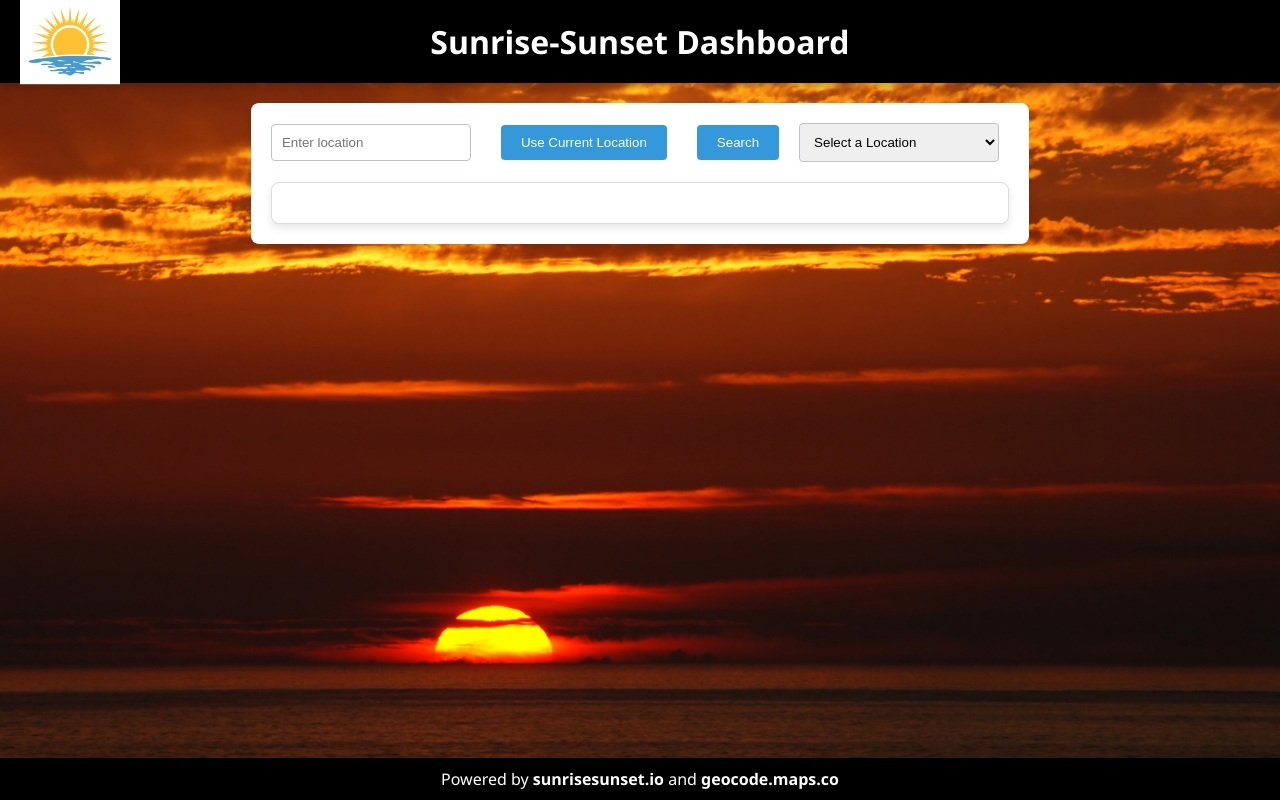
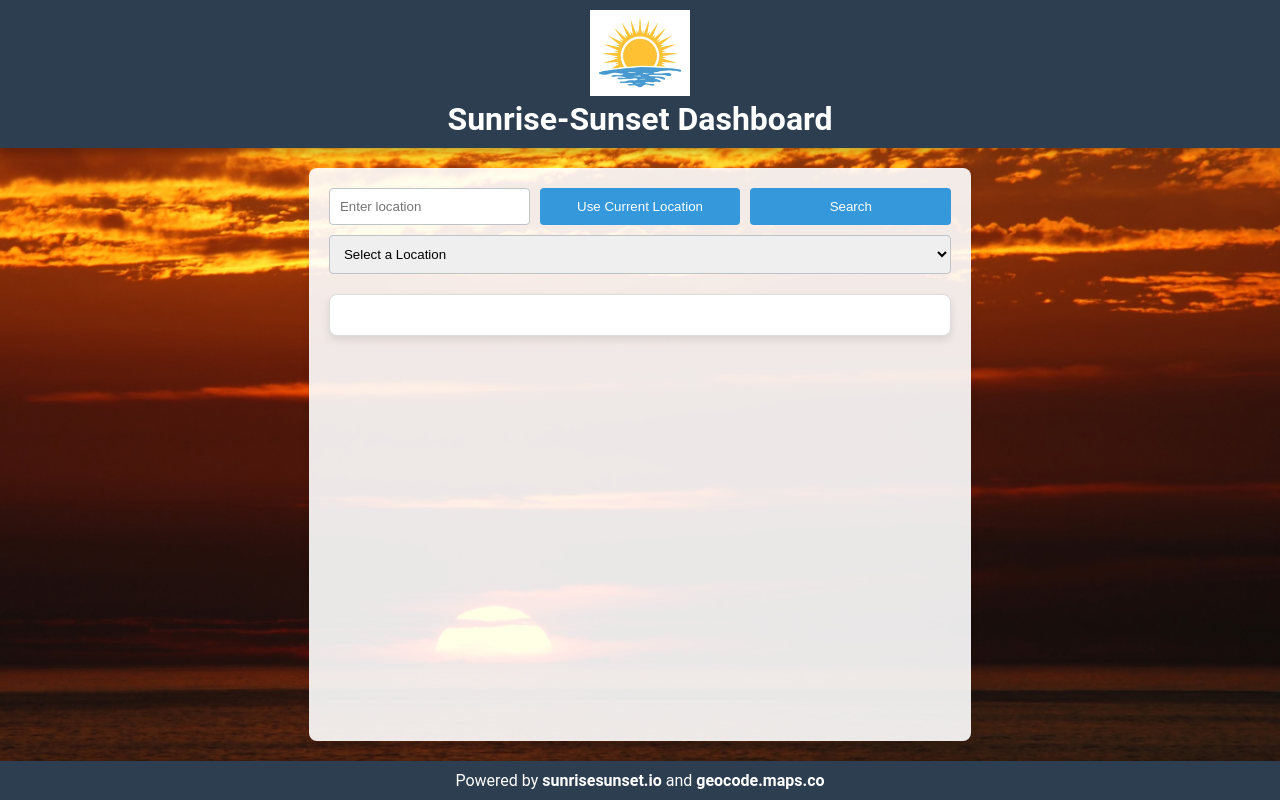
Before and after one commit to RohithNayak9/ITMD541-4, a plain HTML site: page index.html in a window 1280 px wide. Drawn offline with Linux system fonts and the light colour scheme.

Commit message:
Update styles.css

```diff
--- a/styles.css
+++ b/styles.css
@@ -1,79 +1,95 @@
-* {
+ * {
     margin: 0;
     padding: 0;
     box-sizing: border-box;
 }
 
+html, body {
+    height: 100%;
+    margin: 0;
+}
+
 body {
-    font-family: 'Segoe UI', Tahoma, Geneva, Verdana, sans-serif;
+    font-family: 'Roboto', sans-serif;
     background-color: #f4f4f4;
+    color: #333;
+    background-image: url('sunset.jpg');
+    background-size: cover;
+    background-position: center;
+    background-repeat: no-repeat;
+    min-height: 100vh;
+    display: flex;
+    flex-direction: column;
 }
 
 header {
     background-color: #2c3e50;
     color: white;
-    padding: 20px;
+    padding: 10px 20px;
     text-align: center;
     box-shadow: 0 4px 8px rgba(0, 0, 0, 0.2);
 }
 
+
+.header-content {
+    display: flex;
+    align-items: center;
+    justify-content: center;
+}
+
+
+h1 {
+    margin: 0;
+}
+
+
 main {
-    display: grid;
-    grid-template-rows: auto 1fr; /* Header and content area */
     max-width: 800px;
     margin: 20px auto;
-    background-color: #ffffff;
+    padding: 20px;
+    background-color: rgba(255, 255, 255, 0.9);
     border-radius: 8px;
     box-shadow: 0 4px 8px rgba(0, 0, 0, 0.1);
-    padding: 20px;
+    flex: 1 0 auto;
 }
+
+#locationForm > * {
+    flex: 1 1 200px;
+}
+
 
 #locationForm {
     display: flex;
+    flex-wrap: wrap;
     gap: 10px;
+    justify-content: center;
 }
 
-#locationInput {
+
+#locationInput, #topCapitals {
     padding: 10px;
-    margin-right: 10px;
-    width: 200px;
+    width: 100%;
     border: 1px solid #bdc3c7;
     border-radius: 4px;
     transition: border-color 0.3s ease;
 }
 
-#locationInput:focus {
-    border-color: #3498db;
-}
-
-#capitalDropdown {
-    padding: 10px;
-    margin-right: 10px;
-    width: 200px;
-    border: 1px solid #bdc3c7;
-    border-radius: 4px;
-    transition: border-color 0.3s ease;
-}
-
-#capitalDropdown:focus {
-    border-color: #3498db;
-}
 
 button {
     padding: 10px 20px;
-    margin-left: 10px;
-    margin-right: 10px;
     background-color: #3498db;
     color: white;
     border: none;
     border-radius: 4px;
     cursor: pointer;
     transition: background-color 0.3s ease;
+    width: 100%;
 }
 
 button:hover {
     background-color: #2980b9;
 }
+
 
 #resultContainer {
     border: 1px solid #ddd;
@@ -81,30 +97,20 @@ button:hover {
     padding: 20px;
     background-color: #fff;
     box-shadow: 0 4px 8px rgba(0, 0, 0, 0.1);
+    margin-top: 20px;
 }
 
-#resultContainer p {
-    margin-bottom: 10px;
-}
-
-/* Your existing styles */
-
-/* Add this to your existing CSS */
-.locationTitle {
-    margin-bottom: 10px;
-    color: #333;
-}
 
 .resultTable {
     width: 100%;
     border-collapse: collapse;
     margin-top: 20px;
+    text-align: center;
 }
 
 .resultTable th, .resultTable td {
     border: 1px solid #ddd;
     padding: 8px;
-    text-align: left;
 }
 
 .resultTable th {
@@ -112,46 +118,19 @@ button:hover {
 }
 
 
+
+
 footer {
     background-color: #2c3e50;
     color: white;
     padding: 10px;
     text-align: center;
-    position: fixed;
+    position: relative;
     bottom: 0;
     width: 100%;
     box-shadow: 0 -4px 8px rgba(0, 0, 0, 0.2);
-}
+    flex-shrink: 0;
 
-/* Add this to your existing CSS */
-
-.resultTable {
-    width: 100%;
-    border-collapse: collapse;
-    margin-top: 20px;
-}
-
-.resultTable th, .resultTable td {
-    border: 1px solid #ddd;
-    padding: 8px;
-    text-align: left;
-}
-
-.resultTable th {
-    background-color: #f2f2f2;
-}
-
-/* Your existing styles */
-
-footer {
-    background-color: #000000;
-    color: white;
-    padding: 10px;
-    text-align: center;
-    position: fixed;
-    bottom: 0;
-    width: 100%;
-    box-shadow: 0 -4px 8px rgba(0, 0, 0, 0.2);
 }
 
 footer a {
@@ -164,86 +143,28 @@ footer a:hover {
     text-decoration: underline;
 }
 
-/* Your existing styles */
-
-header {
-    background-color: #000000;
-    color: white;
-    padding: 20px;
-    text-align: center;
-    box-shadow: 0 4px 8px rgba(0, 0, 0, 0.2);
-    position: relative; /* Added for positioning the logo */
-}
-
 #logo {
-    max-width: 100px; /* Adjust the width as needed */
-    position: absolute;
-    left: 20px;
-    top: 50%;
-    transform: translateY(-50%);
-}
-
-/* ... your existing styles ... */
-
-/* Add this to your existing CSS */
-.locationTitle {
-    margin-bottom: 10px;
-    color: #333;
+    max-width: 100px;
 }
 
 
-.resultTable {
-    width: 100%;
-    border-collapse: collapse;
-    margin-top: 20px;
-    margin-left: auto;
-    margin-right: auto;
-}
-
-.resultTable th, .resultTable td {
-    border: 1px solid #ddd;
-    padding: 8px;
-    text-align: center;
-}
-
-.resultTable th {
-    background-color: #f2f2f2;
-}
 
 
-body {
-    background-image: url('sunset.jpg'); /* Replace 'your-background-image.jpg' with the actual path to your background image */
-    background-size: cover;
-    background-position: center;
-    background-repeat: no-repeat;
-    background-color: rgba(255, 255, 255, 0.9); /* Adjust the last value (0.9) for the desired transparency */
+@media screen and (max-width: 768px) {
+    #locationForm {
+        flex-direction: column;
+        align-items: center;
+    }
+    #locationForm > * {
+        flex: 1 1 100%;
+    }
 
-    /* Add the following styles to ensure the background covers the entire viewport */
-    min-height: 100vh;
-    margin: 0;
-    display: flex;
-    flex-direction: column;
+    #locationInput, #topCapitals, button {
+        width: calc(100% - 20px);
+        margin-bottom: 10px;
+    }
+
+    header, footer {
+        padding: 10px;
+    }
 }
-
-.selectContainer {
-    margin-bottom: 20px;
-}
-
-#locationForm {
-    display: flex;
-    justify-content: center;
-    align-items: center;
-    margin-bottom: 20px;
-}
-
-#locationInput,
-#topCapitals {
-    padding: 10px;
-    margin-right: 10px;
-    width: 200px;
-    border: 1px solid #bdc3c7;
-    border-radius: 4px;
-    transition: border-color 0.3s ease;
-}
-
-/* ... other styles remain unchanged ... */
```
